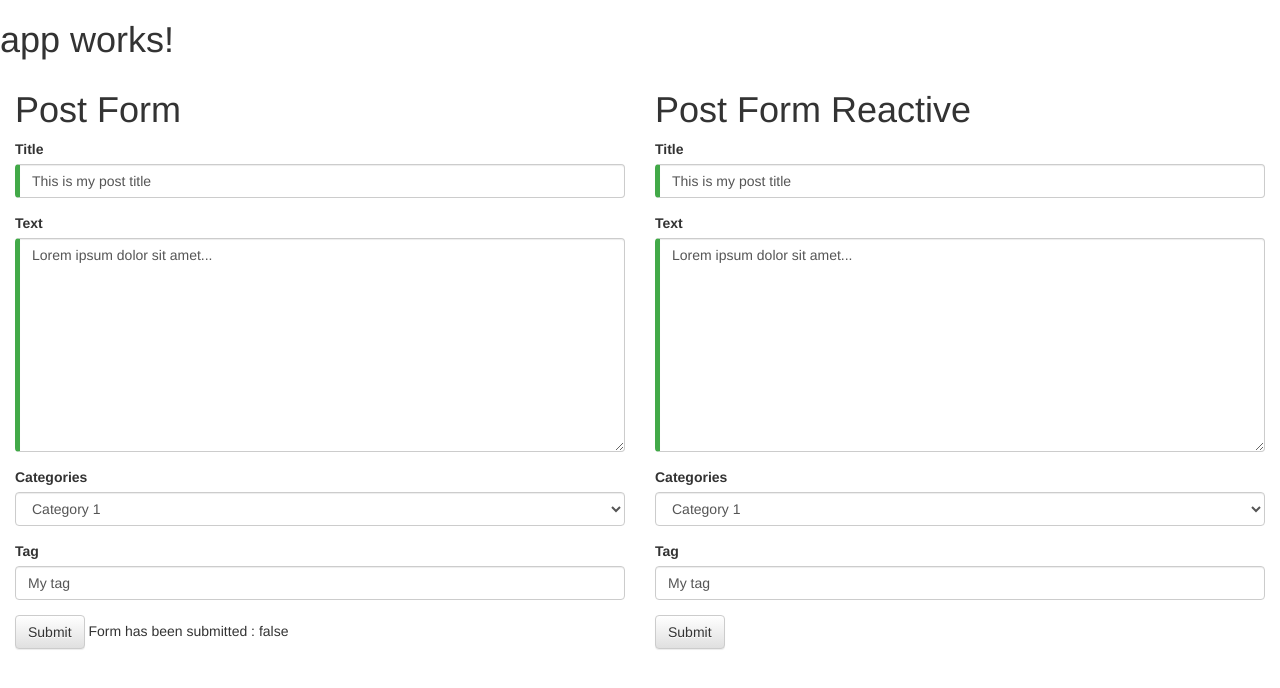
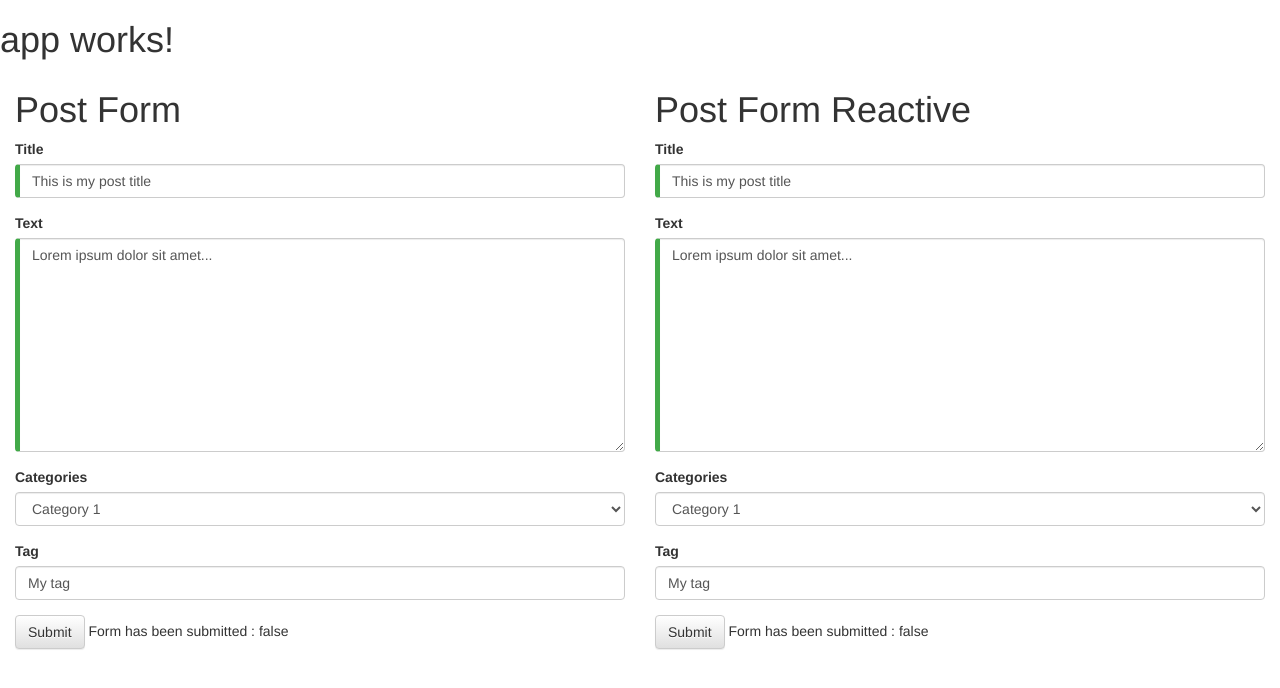
Before and after one commit to WeAreOne/ng-forms, an Angular app: page / in a window 1280 px wide. Shown: the top 688 px of the page. Built offline with nearby package versions, Linux system fonts and the light colour scheme.

Commit message:
Reactive forms : soumission du formulaire

```diff
--- a/src/app/posts/post-form-reactive/post-form-reactive.component.html
+++ b/src/app/posts/post-form-reactive/post-form-reactive.component.html
@@ -1,5 +1,5 @@
 <h1>Post Form Reactive</h1>
-<form [formGroup]="postForm">
+<form (ngSubmit)="onSubmit(postForm.value)" [formGroup]="postForm">
   <div class="form-group">
     <label for="title" [class.text-danger]="!isValid(postForm.controls.title)">Title</label>
     <span [hidden]="isValid(postForm.controls.title)" class="text-danger">is required</span>
@@ -25,4 +25,5 @@
            formControlName="tag">
   </div>
   <button type="submit" class="btn btn-default">Submit</button>
+  Form has been submitted : {{ submitted }}
 </form>
--- a/src/app/posts/post-form-reactive/post-form-reactive.component.ts
+++ b/src/app/posts/post-form-reactive/post-form-reactive.component.ts
@@ -32,6 +32,10 @@ export class PostFormReactiveComponent implements OnInit {
   ngOnInit() {
   }
 
-  onSubmit() { this.submitted = true; }
+  onSubmit(formValue) {
+    Object.assign(this.model, this.model, formValue);
+    this.submitted = true;
+  }
+
   isValid = (field: FormControl) => field.valid || field.pristine;
 }
```
